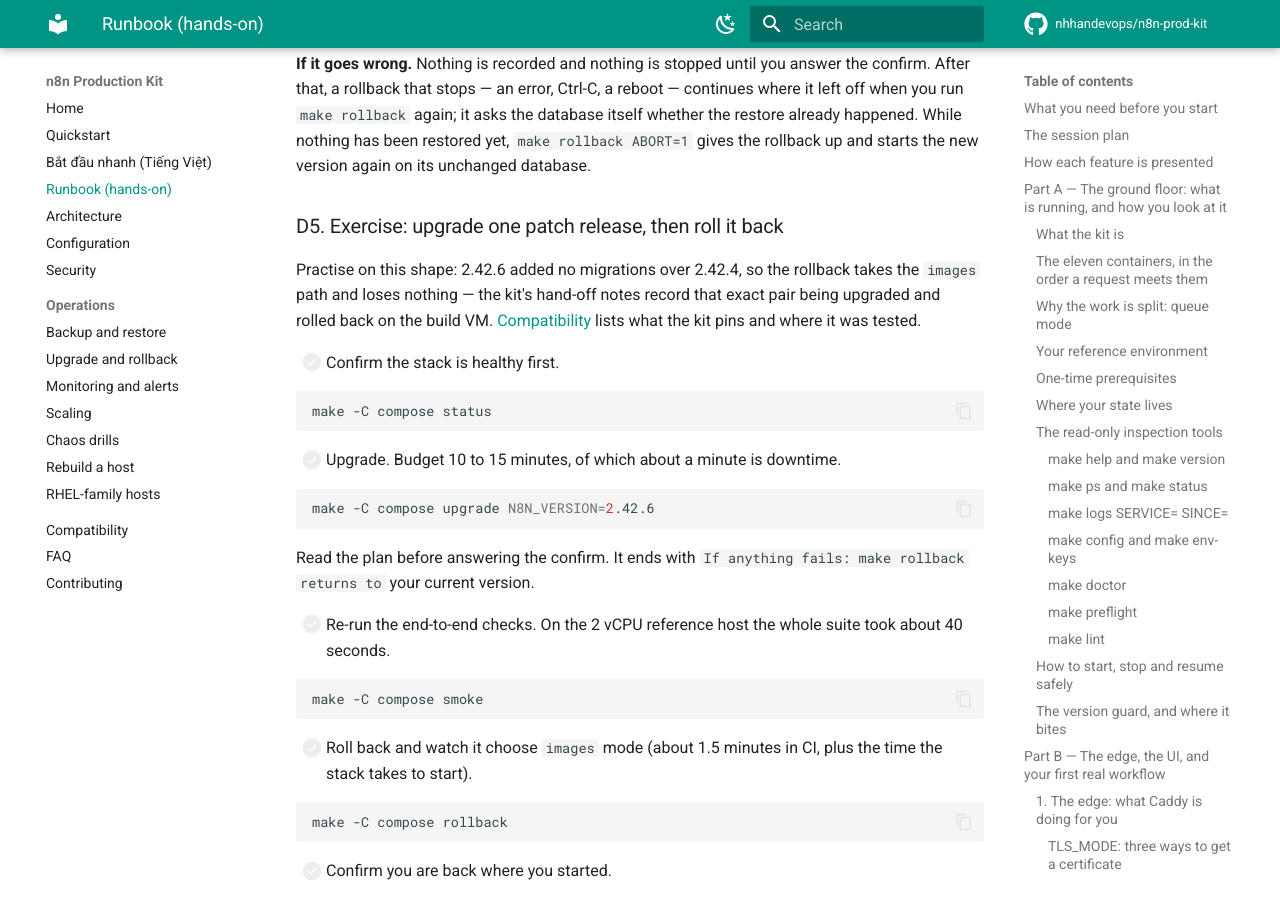
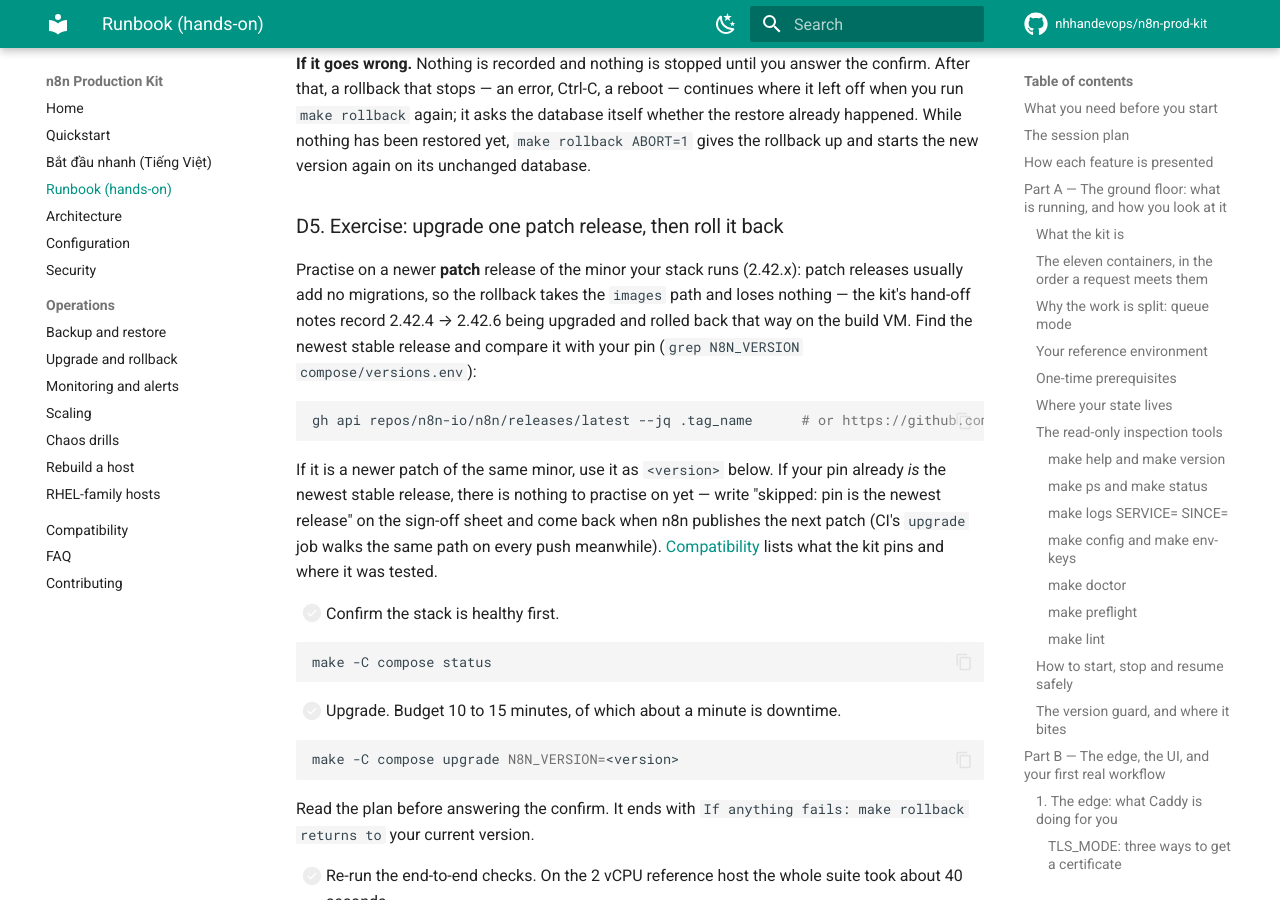
Before and after one commit to nhhandevops/n8n-prod-kit, an MkDocs documentation site: the page built from docs/runbook.md, in a window 1280 px wide and 900 px high, scrolled down 42803 px. Built offline with MkDocs 1.6.1 and Material for MkDocs 9.7.7, drawn with Linux system fonts in a browser that asks for light colours; comment, search, counter and statistics services are not loaded.

Commit message:
chore(pin): n8n 2.42.4 -> 2.42.6 (D-14)
Two patch releases, no database migrations (S7 fact sweep). Digests resolved by pin.sh (PIN_ONLY="N8N
RUNNERS") on the build VM, identical to the ones S7's VM tests upgraded to and rolled back from on
2026-10-09. CI's upgrade drill now walks 2.41.7 -> 2.42.6. Runbook D5 no longer hard-codes 2.42.6 as the
practice target (it would be a no-op now): upgrade to a newer patch when one exists, else mark it skipped.

Co-Authored-By: Claude Opus 5.5 <noreply@anthropic.com>

````diff
--- a/docs/runbook.md
+++ b/docs/runbook.md
@@ -1594,8 +1594,18 @@ gives the rollback up and starts the new version again on its unchanged database
 
 ### D5. Exercise: upgrade one patch release, then roll it back
 
-Practise on this shape: 2.42.6 added no migrations over 2.42.4, so the rollback takes the `images` path and loses
-nothing — the kit's hand-off notes record that exact pair being upgraded and rolled back on the build VM.
+Practise on a newer **patch** release of the minor your stack runs (2.42.x): patch releases usually add no
+migrations, so the rollback takes the `images` path and loses nothing — the kit's hand-off notes record 2.42.4 →
+2.42.6 being upgraded and rolled back that way on the build VM. Find the newest stable release and compare it with
+your pin (`grep N8N_VERSION compose/versions.env`):
+
+```bash
+gh api repos/n8n-io/n8n/releases/latest --jq .tag_name      # or https://github.com/n8n-io/n8n/releases
+```
+
+If it is a newer patch of the same minor, use it as `<version>` below. If your pin already *is* the newest stable
+release, there is nothing to practise on yet — write "skipped: pin is the newest release" on the sign-off sheet and
+come back when n8n publishes the next patch (CI's `upgrade` job walks the same path on every push meanwhile).
 [Compatibility](compat.md) lists what the kit pins and where it was tested.
 
 - [ ] Confirm the stack is healthy first.
@@ -1607,7 +1617,7 @@ make -C compose status
 - [ ] Upgrade. Budget 10 to 15 minutes, of which about a minute is downtime.
 
 ```bash
-make -C compose upgrade N8N_VERSION=2.42.6
+make -C compose upgrade N8N_VERSION=<version>
 ```
 
 Read the plan before answering the confirm. It ends with `If anything fails: make rollback returns to` your current
````
Also changed, not shown: docs/configuration.md (+1 -1 lines), docs/index.md (+1 -1 lines), n8n-kit-CHANGELOG.md (+1 -0 lines), 1 other file.
